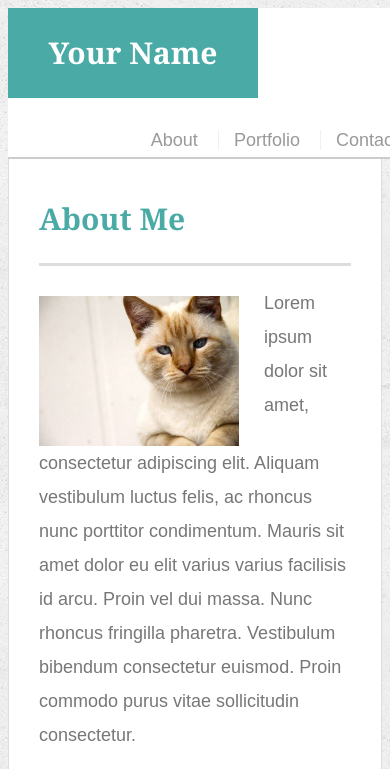
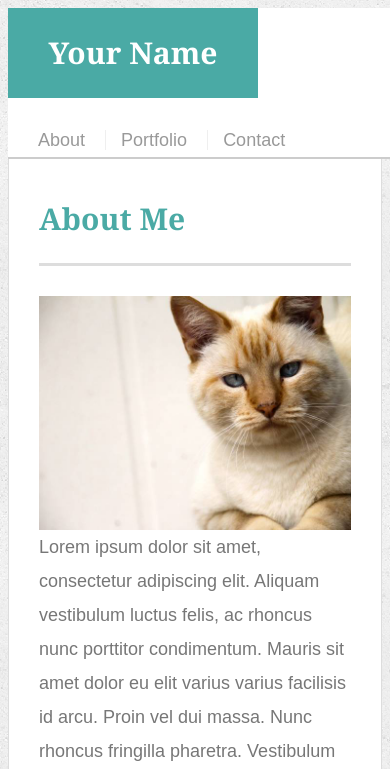
Before and after one commit to Srajoshi/Responsive-Portfolio, a plain HTML site: page index.html in a window 390 px wide. Shown: the top 769 px of the page. Drawn offline with Linux system fonts and the light colour scheme.

Commit message:
To Publish

```diff
--- a/assets/css/style.css
+++ b/assets/css/style.css
@@ -217,37 +217,17 @@ input[type=submit] {
 }
 
 @media (max-width: 768px) {
-  .row, .navbar, nav a, p {
+  .row, .navbar, nav{
         flex-direction: column;
       width: 100%;}
       nav a {display: inline;
       }
-
-
-  /*container {
-    width: 100%;
-    max-width: 768px;
-    margin: 0 auto;
-    clear: both;
-    }
-*/
-  }
+}
 
 @media (max-width: 640px) {
-    .row, .navbar, nav a, p {
+    .row, .navbar, .auth-image, nav {
         flex-direction: column;
         width:100%;}
-        nav a {display: center;}
+        nav a, .container {display: center;}
         #main {width: 100%;}
-  /*
-     container {
-      width: 100%;
-      max-width: 640px;
-      margin: 0 auto;
-      clear: both;
-      }
-      #masthead {
-      position: static;
-      width: 100%;
-    }*/
-  }
+}
```
Also changed, not shown: 2 other files.
